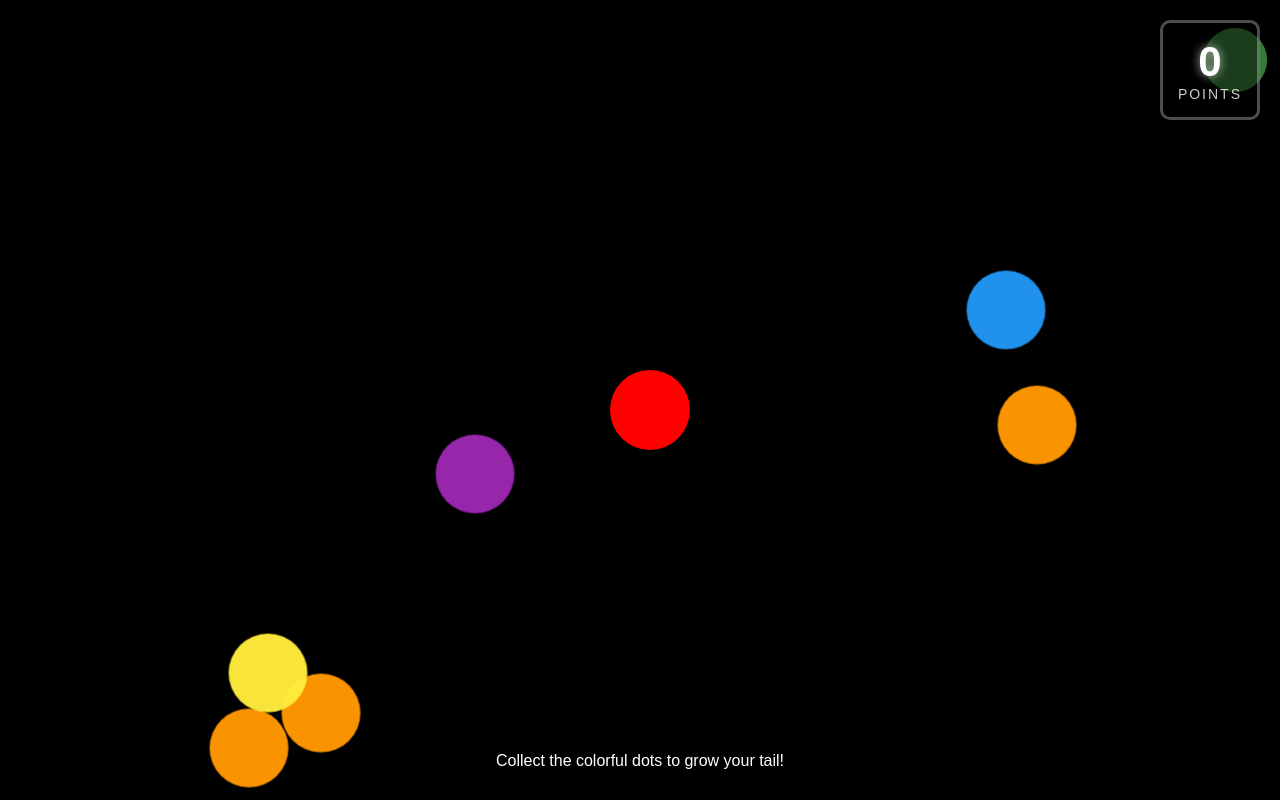
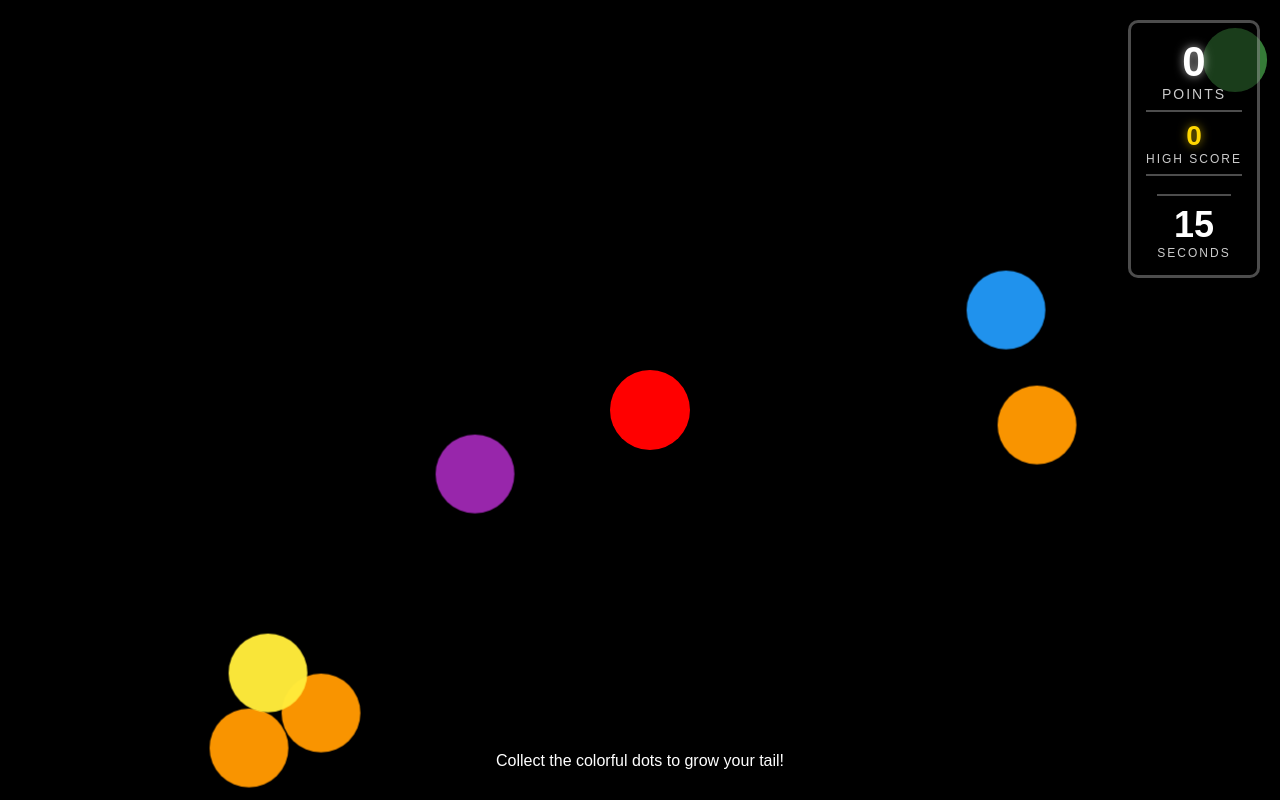
Before and after one commit to phareim/red-dot, a Nuxt app: page / in a window 1280 px wide. Built offline with nearby package versions, Linux system fonts and the light colour scheme.

Commit message:
high score!

```diff
--- a/app.vue
+++ b/app.vue
@@ -8,10 +8,20 @@
     tabindex="0"
     ref="gameRef"
   >
-    <!-- Score counter -->
+    <!-- Score counter, high score and timer -->
     <div class="score-display">
       <span class="score-value">{{ score }}</span>
       <span class="score-label">POINTS</span>
+
+      <div class="highscore-container">
+        <span class="highscore-value">{{ highScore }}</span>
+        <span class="highscore-label">HIGH SCORE</span>
+      </div>
+
+      <div class="timer-container">
+        <span class="timer-value" :class="{ 'timer-low': timeRemaining <= 5 }">{{ timeRemaining }}</span>
+        <span class="timer-label">SECONDS</span>
+      </div>
     </div>
 
     <div
@@ -108,6 +118,37 @@ const score = ref(0);
 // Add new variables for dynamic spawn timing
 let currentSpawnInterval = SPAWN_INTERVAL;
 const FAST_SPAWN_INTERVAL = 500; // Spawn every 0.5 seconds when fewer dots
+
+// Add timer variables
+const timeRemaining = ref(20);
+const gameActive = ref(true);
+let countdownInterval = null;
+
+// Add high score variable
+const highScore = ref(0);
+
+// Load high score from localStorage
+const loadHighScore = () => {
+  const savedHighScore = localStorage.getItem('snakeGameHighScore');
+  if (savedHighScore !== null) {
+    highScore.value = parseInt(savedHighScore);
+  }
+};
+
+// Save high score to localStorage
+const saveHighScore = () => {
+  localStorage.setItem('snakeGameHighScore', highScore.value.toString());
+};
+
+// Update high score if current score is higher
+const checkHighScore = () => {
+  if (score.value > highScore.value) {
+    highScore.value = score.value;
+    saveHighScore();
+    return true; // Return true if it's a new high score
+  }
+  return false;
+};
 
 // Modify the spawn mechanism to adjust based on dot count
 const adjustSpawnRate = () => {
@@ -393,6 +434,8 @@ const handleMouseMove = (event) => {
 let mouseControlTimeout;
 
 const updateGame = () => {
+  // Only update the game if it's active
+  if (gameActive.value) {
     // Store current position in history
     positionHistory.value.push({...position.value});
     // Limit history size
@@ -499,8 +542,9 @@ const updateGame = () => {
     // Check for color matches (may happen during movement too)
     checkForColorMatches();
 
-  // Continue animation
+    // Continue animation if game is active
     animationFrameId = requestAnimationFrame(updateGame);
+  }
 };
 
 let animationFrameId;
@@ -653,6 +697,90 @@ const createExplosionEffect = (x, y, color, particleCount = 20) => {
   }, 500);
 };
 
+// Function to start the countdown - update to check high score when game ends
+const startCountdown = () => {
+  countdownInterval = setInterval(() => {
+    if (timeRemaining.value > 0) {
+      timeRemaining.value--;
+
+      // Add pulse animation when time is getting low
+      if (timeRemaining.value <= 5) {
+        const timerDisplay = document.querySelector('.timer-value');
+        if (timerDisplay) {
+          timerDisplay.classList.add('pulse-timer');
+          setTimeout(() => {
+            timerDisplay.classList.remove('pulse-timer');
+          }, 500);
+        }
+      }
+    } else {
+      // Game over - stop countdown and animations
+      clearInterval(countdownInterval);
+      gameActive.value = false;
+
+      // Check if we got a new high score
+      const isNewHighScore = checkHighScore();
+
+      // Show game over message
+      const gameOverMsg = document.createElement('div');
+      gameOverMsg.className = 'game-over-message';
+
+      // Customize message based on whether it's a new high score
+      let highScoreMessage = isNewHighScore
+        ? `<h2 class="new-highscore">NEW HIGH SCORE!</h2>`
+        : `<p class="highscore-info">High Score: ${highScore.value}</p>`;
+
+      gameOverMsg.innerHTML = `
+        <h1>TIME'S UP!</h1>
+        <p>Final Score: ${score.value}</p>
+        ${highScoreMessage}
+        <button class="restart-button">Play Again</button>
+      `;
+
+      gameRef.value.appendChild(gameOverMsg);
+
+      // Add event listener to restart button
+      const restartButton = gameOverMsg.querySelector('.restart-button');
+      if (restartButton) {
+        restartButton.addEventListener('click', restartGame);
+      }
+    }
+  }, 1000);
+};
+
+// Function to restart the game
+const restartGame = () => {
+  // Reset game state
+  timeRemaining.value = 20;
+  score.value = 0;
+  tailSegments.value = [];
+  collectibleDots.value = [];
+  position.value = { x: gameRef.value.clientWidth / 2, y: gameRef.value.clientHeight / 2 };
+  velocity.value = { x: 0, y: 0 };
+
+  // Remove game over message
+  const gameOverMsg = document.querySelector('.game-over-message');
+  if (gameOverMsg && gameOverMsg.parentNode) {
+    gameOverMsg.parentNode.removeChild(gameOverMsg);
+  }
+
+  // Restart the game
+  gameActive.value = true;
+  startCountdown();
+
+  // Spawn initial dots
+  for (let i = 0; i < 5; i++) {
+    spawnCollectibleDot();
+  }
+
+  // IMPORTANT: Restart the animation frame loop!
+  animationFrameId = requestAnimationFrame(updateGame);
+
+  // Reset history and reset focus on game container
+  positionHistory.value = [];
+  gameRef.value.focus();
+};
+
 onMounted(() => {
   // Center the dot
   if (gameRef.value) {
@@ -683,6 +811,12 @@ onMounted(() => {
       y: (gameRef.value.clientHeight) / 2
     };
   }
+
+  // Start the countdown
+  startCountdown();
+
+  // Load high score from localStorage
+  loadHighScore();
 });
 
 onUnmounted(() => {
@@ -699,6 +833,11 @@ onUnmounted(() => {
   // Clear mouse control timeout
   if (mouseControlTimeout) {
     clearTimeout(mouseControlTimeout);
+  }
+
+  // Clear countdown interval
+  if (countdownInterval) {
+    clearInterval(countdownInterval);
   }
 });
 </script>
@@ -979,4 +1118,134 @@ html, body {
     opacity: 0;
   }
 }
+
+/* Timer styles */
+.timer-container {
+  margin-top: 10px;
+  display: flex;
+  flex-direction: column;
+  align-items: center;
+  border-top: 2px solid rgba(255, 255, 255, 0.3);
+  padding-top: 8px;
+}
+
+.timer-value {
+  font-size: 36px;
+  font-weight: bold;
+  color: #ffffff;
+}
+
+.timer-label {
+  font-size: 12px;
+  letter-spacing: 2px;
+  opacity: 0.8;
+}
+
+.timer-low {
+  color: #FF5252;
+  text-shadow: 0 0 10px rgba(255, 82, 82, 0.7);
+}
+
+@keyframes pulse-timer {
+  0% { transform: scale(1); }
+  50% { transform: scale(1.2); }
+  100% { transform: scale(1); }
+}
+
+.pulse-timer {
+  animation: pulse-timer 0.5s ease-in-out;
+}
+
+/* Game over screen */
+.game-over-message {
+  position: absolute;
+  top: 50%;
+  left: 50%;
+  transform: translate(-50%, -50%);
+  background-color: rgba(0, 0, 0, 0.8);
+  border: 3px solid #FF5252;
+  border-radius: 15px;
+  padding: 30px 50px;
+  text-align: center;
+  color: white;
+  font-family: 'Arial', sans-serif;
+  z-index: 1000;
+  box-shadow: 0 0 30px rgba(255, 82, 82, 0.5);
+}
+
+.game-over-message h1 {
+  font-size: 48px;
+  margin: 0 0 20px 0;
+  color: #FF5252;
+  text-shadow: 0 0 10px rgba(255, 255, 255, 0.5);
+}
+
+.game-over-message p {
+  font-size: 24px;
+  margin: 20px 0;
+}
+
+.restart-button {
+  background-color: #FF5252;
+  color: white;
+  border: none;
+  padding: 12px 30px;
+  font-size: 18px;
+  border-radius: 30px;
+  cursor: pointer;
+  margin-top: 20px;
+  transition: all 0.2s ease;
+  font-weight: bold;
+}
+
+.restart-button:hover {
+  background-color: #FF7070;
+  transform: scale(1.05);
+  box-shadow: 0 0 15px rgba(255, 82, 82, 0.7);
+}
+
+/* High score styles */
+.highscore-container {
+  margin-top: 8px;
+  margin-bottom: 8px;
+  display: flex;
+  flex-direction: column;
+  align-items: center;
+  border-top: 2px solid rgba(255, 255, 255, 0.3);
+  border-bottom: 2px solid rgba(255, 255, 255, 0.3);
+  padding: 8px 0;
+}
+
+.highscore-value {
+  font-size: 28px;
+  font-weight: bold;
+  color: gold;
+  text-shadow: 0 0 10px rgba(255, 215, 0, 0.7);
+}
+
+.highscore-label {
+  font-size: 12px;
+  letter-spacing: 2px;
+  opacity: 0.8;
+}
+
+/* New high score animation in game over screen */
+.new-highscore {
+  color: gold;
+  font-size: 32px;
+  margin: 15px 0;
+  text-shadow: 0 0 10px rgba(255, 215, 0, 0.7);
+  animation: pulse-highscore 1.5s infinite alternate;
+}
+
+@keyframes pulse-highscore {
+  0% { transform: scale(1); opacity: 0.8; }
+  100% { transform: scale(1.1); opacity: 1; }
+}
+
+.highscore-info {
+  font-size: 20px;
+  color: #aaa;
+  margin: 10px 0;
+}
 </style>
```
Lines whose indentation alone changed are shown as unchanged.
